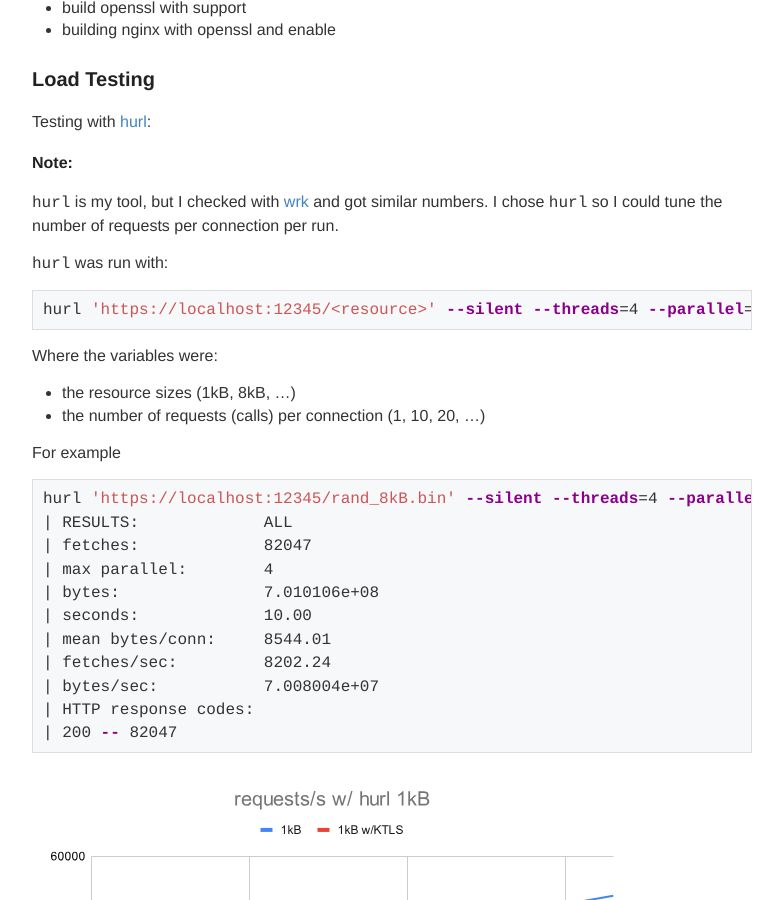
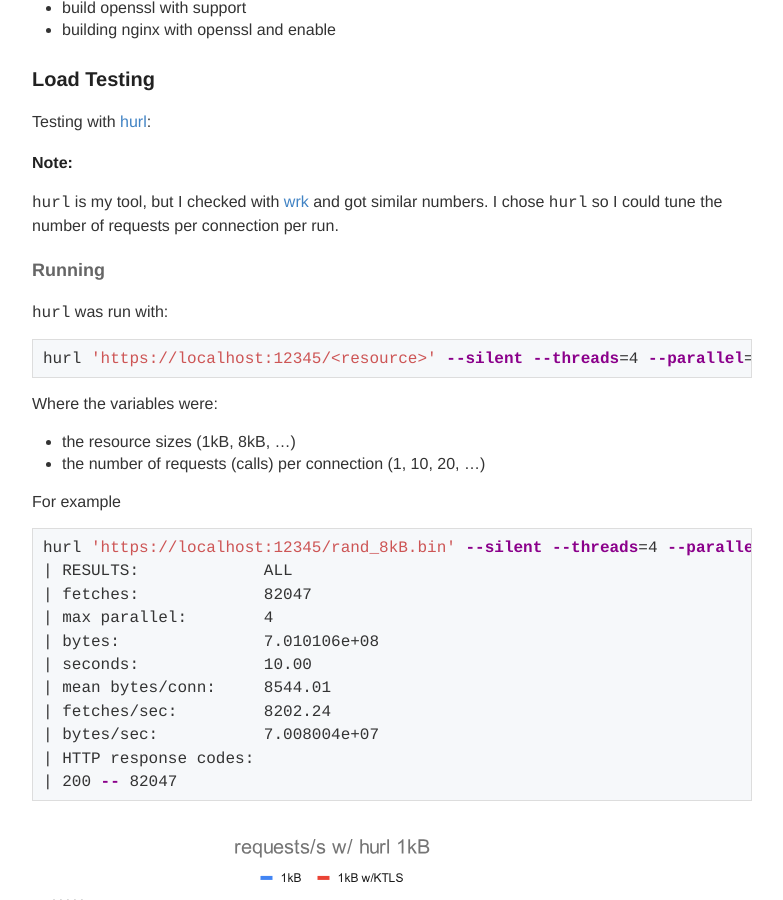
Before and after one commit to tinselcity/tinselcity.github.io, a Jekyll site: the page built from _posts/2023-2-21-SSL_sendfile.md, in a window 1280 px wide and 900 px high, scrolled down 457 px. Shown: the whole window, without its empty margins (248-1031 px from the left). Built offline with Jekyll 4.4.1, drawn with Linux system fonts in a browser that asks for light colours.

Commit message:
working on SSL_sendfile post

````diff
--- a/_posts/2023-2-21-SSL_sendfile.md
+++ b/_posts/2023-2-21-SSL_sendfile.md
@@ -18,6 +18,8 @@
 ##### Note:
 
 `hurl` is my tool, but I checked with [wrk](https://github.com/wg/wrk) and got similar numbers.  I chose `hurl` so I could tune the number of requests per connection per run.
+
+#### Running
 
 `hurl` was run with:
 ```sh
````
